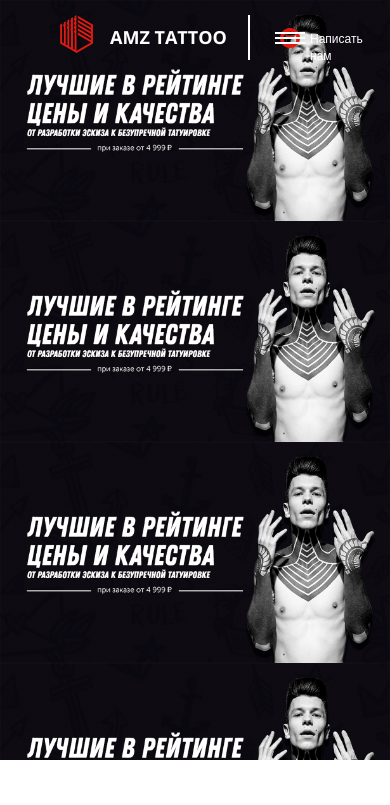
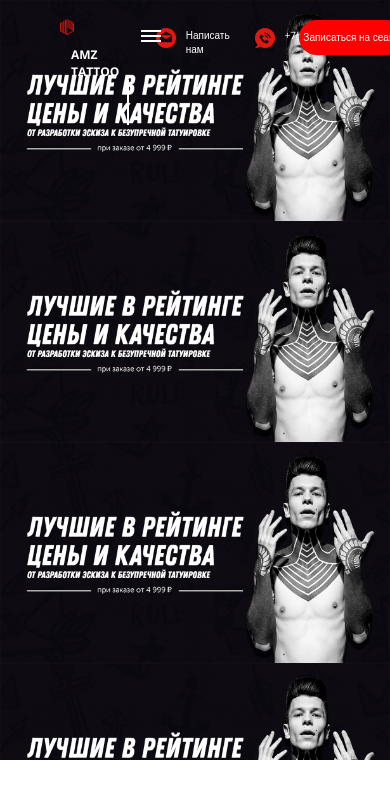
Before and after one commit to vludes/AMZ-Tattoo, a plain HTML site: page index.html in a window 390 px wide. Shown: the top 805 px of the page. Drawn offline with nearby package versions, Linux system fonts and the light colour scheme.

Commit message:
alpha 2,0 mobile

```diff
--- a/styles.css
+++ b/styles.css
@@ -576,6 +576,42 @@ footer div:first-child {
   margin: 0 5px 0 5px;
 }
 
+@media screen and (max-width: 800px) {
+
+
+  #bubbles {
+    display: flex;
+    flex-direction: row;
+    justify-content: space-around;
+    width: 50%;
+  }
+  #bubbles p {
+    margin-right: 25px;
+    font-size: 10px;
+  }
+  #bubbles p:last-child {
+    margin-right: 10px;
+  }
+
+  #logo-button {
+    width: 40%;
+    height: 35px;
+    margin-top: 10px;
+    margin-right: 0;
+    background-color: red;
+    border-radius: 2em;
+    text-align: center;
+    transition: 0.5s linear;
+  }
+
+  #logo-button p {
+    display: inline;
+    line-height: 35px;
+    font-size: 10px;
+  }
+
+}
+
 @media screen and (max-width: 650px) {
   footer div:first-child p {
     font-size: 80%;
@@ -621,7 +657,7 @@ footer div:first-child {
 
   .submit-block-flex-wrapper div:last-child {
     width: 25%;
-    margin-top: 45px;
+    margin-top: 25px;
   }
 
    .submit-block-flex-wrapper div > p {
@@ -635,6 +671,28 @@ footer div:first-child {
 
 }
 
+
+/* @media screen and (max-width: 960px) {
+  .ul-div.active {
+    transform: translate(115%, 0%);
+    height: 95%;
+  }
+  #logo-div p {
+    float: left;
+    text-transform: uppercase;
+    font-weight: bold;
+    font-size: 12px;
+    margin: 11px 0 0 11px;
+  }
+  #logo-div img {
+        width: 20%;
+    padding: 4px 0 0 0;
+  }
+  #logo-div {
+    width: 84%;
+    height: 45px;
+    margin-top: 5px;
+} */
 
 
 @media screen and (max-width: 1629px) {
@@ -669,6 +727,7 @@ align-items: center;
 
 .steps > div {
   margin-top: 5%;
+  width: 100vw;
 }
 
 .how-we-work h1 {
@@ -806,4 +865,25 @@ align-items: center;
     top: 50%;
     transform: translate(-50%, 0%) rotate(-45deg);
   }
+   .ul-div.active {
+    transform: translate(115%, 0%);
+    height: 95%;
+  }
+  #logo-div p {
+    float: left;
+    text-transform: uppercase;
+    font-weight: bold;
+    font-size: 12px;
+    margin: 11px 0 0 11px;
+  }
+  #logo-div img {
+        width: 20%;
+    padding: 4px 0 0 0;
+  }
+  #logo-div {
+    width: 84%;
+    height: 45px;
+    margin-top: 5px;
+  }
+
 }
```
